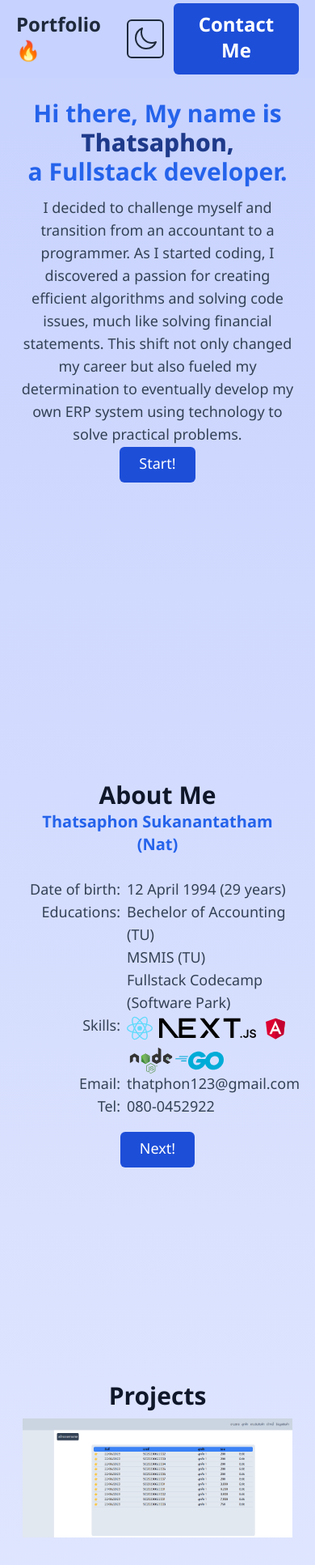
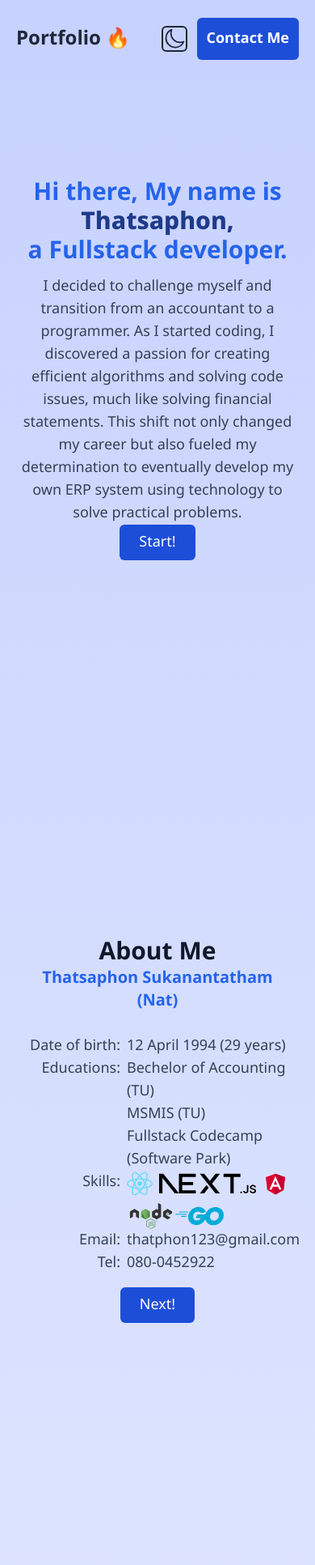
Before and after one commit to thatsaphon/portfolio, a Next.js app: page / in a window 390 px wide. Shown: the top 1933 px of the page at 81% size. Built offline with nearby package versions, Linux system fonts and the light colour scheme.

Commit message:
fix layout for phone screen

```diff
--- a/app/layout.tsx
+++ b/app/layout.tsx
@@ -36,13 +36,13 @@ export default function RootLayout({
             <div className="flex items-center gap-3">
               <ModeToggle />
               <a href={"/#contact"}>
-                <button className="rounded-md bg-blue-700 p-3 text-2xl font-bold text-white dark:bg-slate-200 dark:text-slate-900">
+                <button className="rounded-md bg-blue-700 p-3 text-lg font-bold text-white dark:bg-slate-200 dark:text-slate-900 sm:text-2xl">
                   Contact Me
                 </button>
               </a>
             </div>
           </header>
-          <div className="bg-gradient-to-b from-indigo-200 to-white text-blue-600 dark:bg-gradient-to-b dark:from-slate-800 dark:to-slate-900 dark:text-white">
+          <div className="bg-gradient-to-b from-indigo-200 to-white pt-24 text-blue-600 dark:bg-gradient-to-b dark:from-slate-800 dark:to-slate-900 dark:text-white">
             {children}
           </div>
         </ThemeProvider>
--- a/app/page.tsx
+++ b/app/page.tsx
@@ -41,13 +41,13 @@ export default function Home() {
           </a>
         </p>
       </div>
-      <div id="about">
+      <div id="about" className="pt-24 sm:pt-0">
         <AboutPage nextButtonLink={`#project`} />
       </div>
-      <div id="project">
+      <div id="project" className="pt-24 sm:pt-0">
         <ProjectPage nextButtonLink="#contact" />
       </div>
-      <div id="contact">
+      <div id="contact" className="pt-24 sm:pt-0">
         <ContactPage />
       </div>
     </>
--- a/components/mode-toggle.tsx
+++ b/components/mode-toggle.tsx
@@ -8,7 +8,7 @@ export function ModeToggle() {
   return (
     <button
       onClick={() => setTheme(theme === "light" ? "dark" : "light")}
-      className="flex h-12 w-12 items-center justify-center rounded-md border-2 border-slate-800 dark:border-white"
+      className="flex h-8 w-8 items-center justify-center rounded-md border-2 border-slate-800 dark:border-white sm:h-12 sm:w-12"
     >
       <span className="sr-only">Toggle mode</span>
       {theme !== "dark" ? (
```
Also changed, not shown: components/project-card.tsx (+1 -1 lines).
